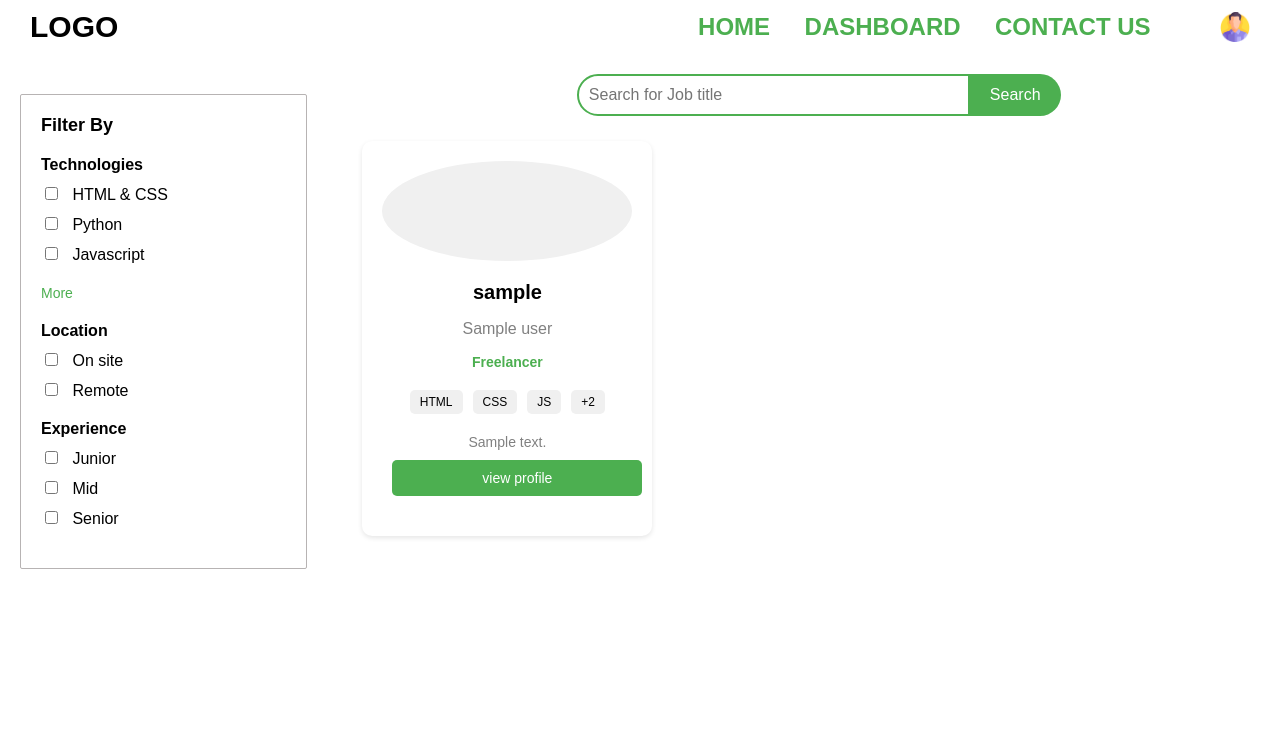
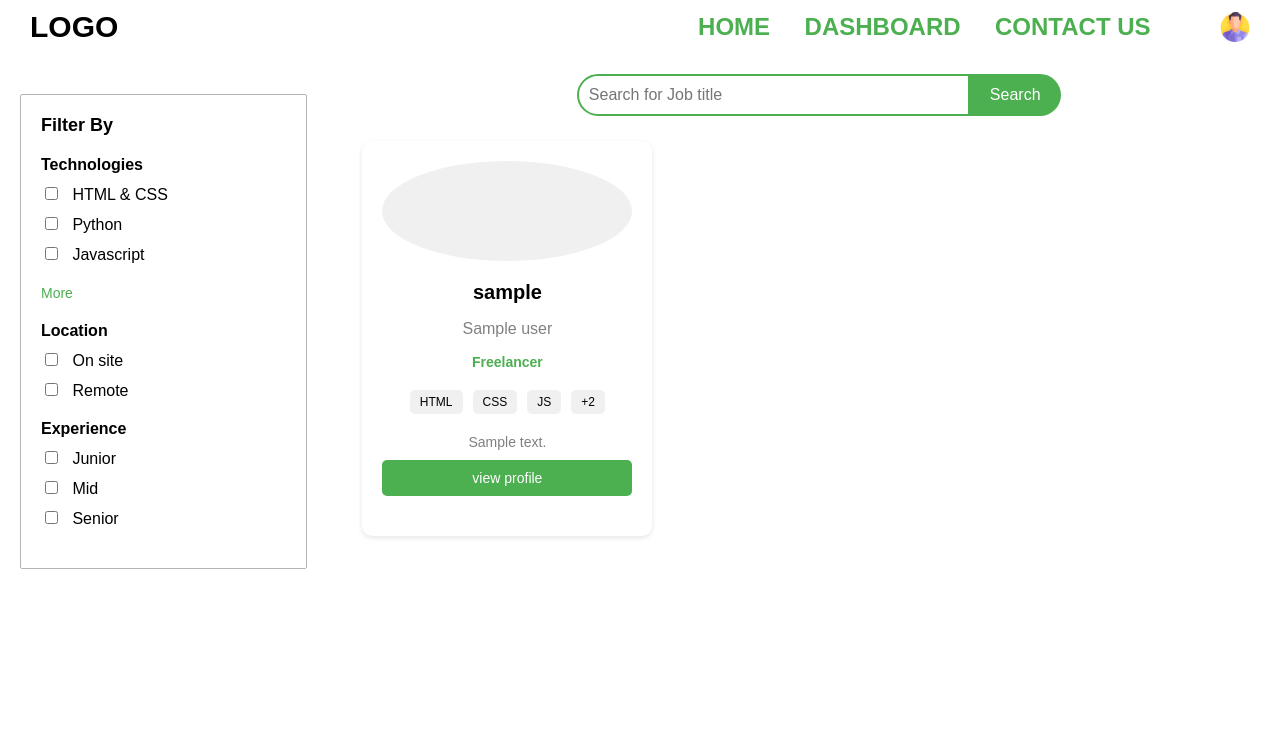
Before and after one commit to saadsgh123/Devtinder, a Flask app: template templates/main/feed.html in a window 1280 px wide. Shown: the top 736 px of the page. Run offline with Flask 3, Linux system fonts and the light colour scheme; the template is opened without the code that fills it: most values are stand-ins (such as "Sample title", 1, 10 or a date in 2020); some web fonts are replaced.

Commit message:
feed design MVP done ✅

```diff
--- a/static/css/feed.css
+++ b/static/css/feed.css
@@ -149,7 +149,7 @@ input[type="checkbox"] {
   background-color: white;
   border-radius: 10px;
   box-shadow: 0 2px 5px rgba(0, 0, 0, 0.1);
-  text-align: left;
+  text-align: center;
   margin: 5px;
 }
 
@@ -205,7 +205,7 @@ h3 {
 .view-profile {
   display: block;
   width: 100%;
-  margin: 10px;
+  margin-top: 10px;
   padding: 10px;
   background-color: #4CAF50;
   color: white;
```
